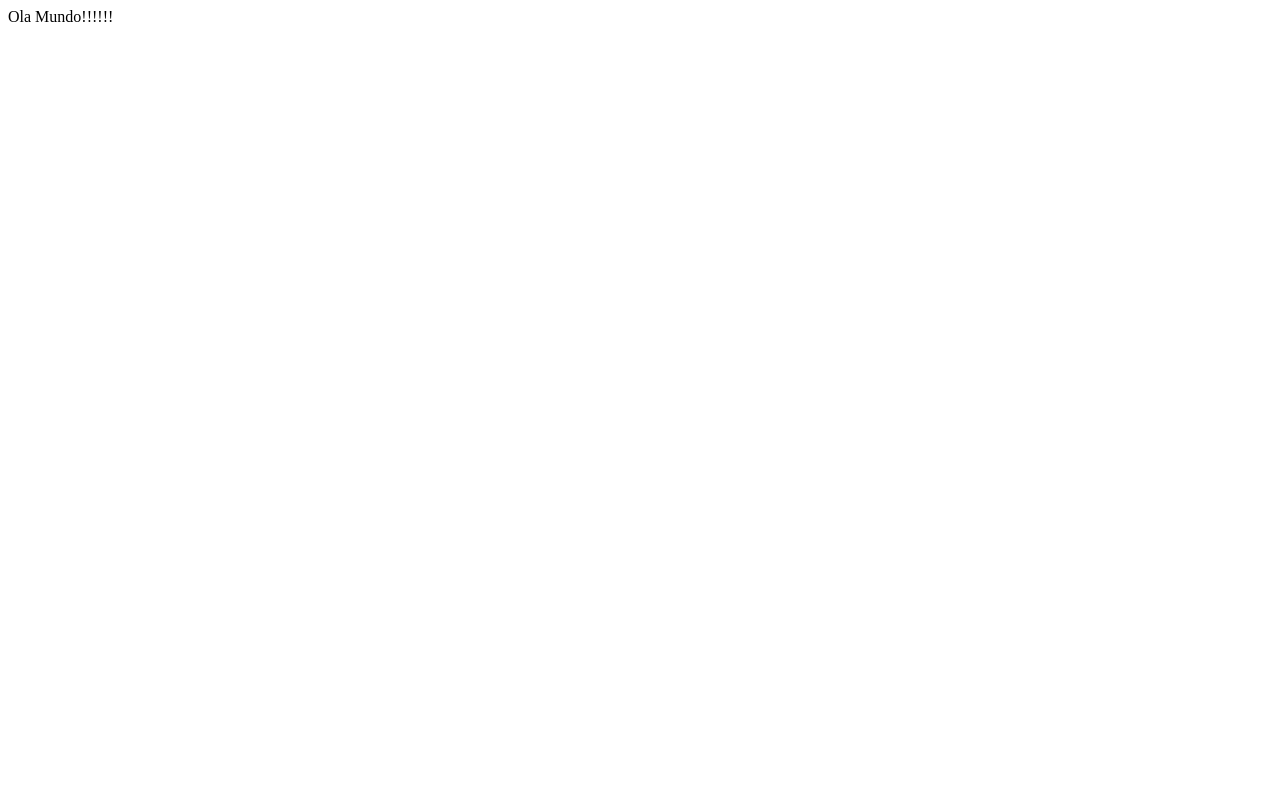
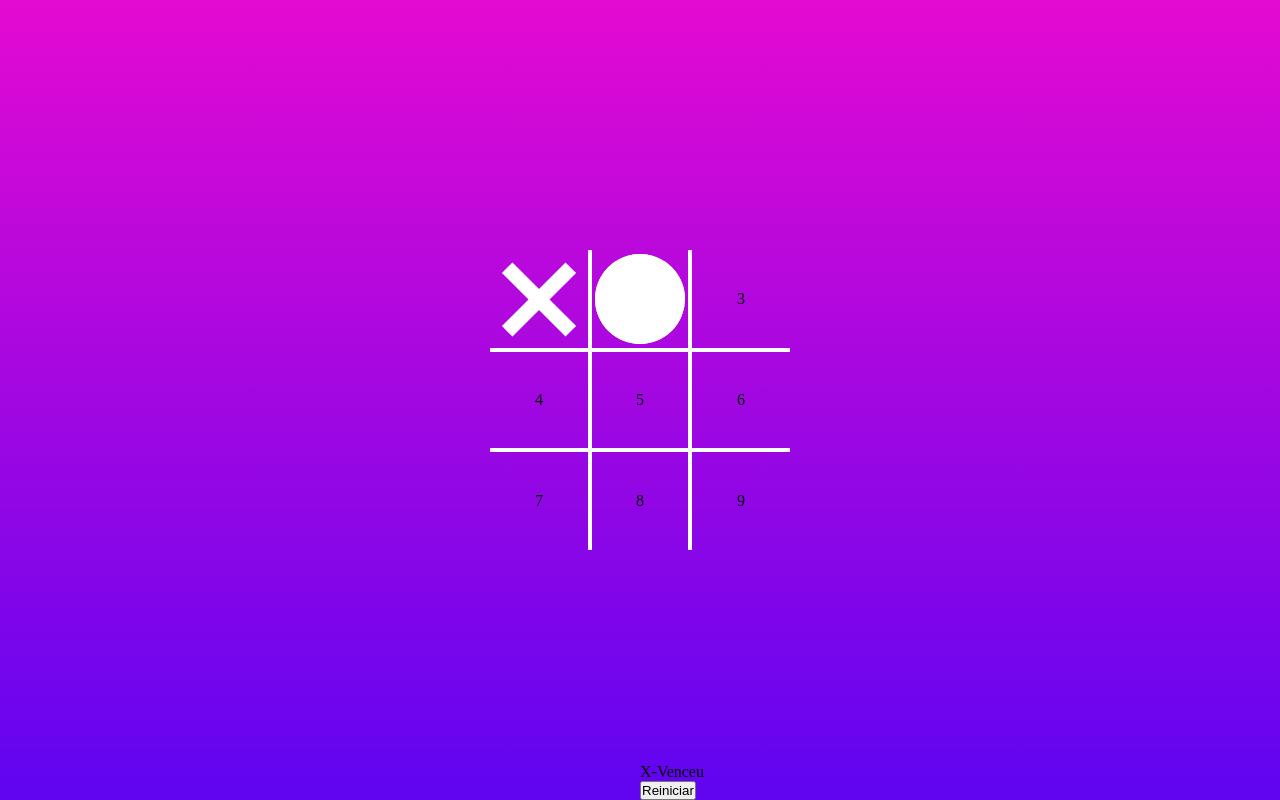
Before and after one commit to Willianson5522/jogoDoVeio, a plain HTML site: page index.html in a window 1280 px wide. Drawn offline with Linux system fonts and the light colour scheme.

Commit message:
Style CSS

```diff
--- a/index.html
+++ b/index.html
@@ -1,12 +1,37 @@
 <!DOCTYPE html>
-<html lang="en">
+<html lang="pt-br">
+
 <head>
     <meta charset="UTF-8">
-    <meta http-equiv="X-UA-Compatible" content="IE=edge">
-    <meta name="viewport" content="width=device-width, initial-scale=1.0">
+    <meta name="viewport" content="width=device-width, initial-scale=0.0">
+    <link rel="stylesheet" type="text/css" href="/style.css">
     <title>Document</title>
 </head>
+
 <body>
-    Ola Mundo!!!!!!
+
+    <div class="board">
+        <div class="cell x" data-cell>1</div>
+        <div class="cell circle" data-cell>2</div>
+        <div class="cell" data-cell>3</div>
+        <div class="cell" data-cell>4</div>
+        <div class="cell" data-cell>5</div>
+        <div class="cell" data-cell>6</div>
+        <div class="cell" data-cell>7</div>
+        <div class="cell" data-cell>8</div>
+        <div class="cell" data-cell>9</div>
+    </div>
+
+
+
+    <div class="msgVitoria" data-winning-msg>
+        <p>X-Venceu</p>
+
+        <button>Reiniciar</button>
+
+    </div>
+
+
 </body>
+
 </html>
--- a/style.css
+++ b/style.css
@@ -0,0 +1,111 @@
+* {
+    box-sizing: border-box;
+    margin: 0;
+    padding: 0;
+}
+
+body {
+    height: 100vh;
+    width: 100vw;
+    background: linear-gradient(
+        180deg,
+        rgb(228, 10, 210) 0%,
+        rgb(95, 4, 241) 100%
+    );
+}
+
+.board {
+    display: grid;
+    width: 100%;
+    height: 100%;
+    justify-content: center;
+    align-content: center;
+    justify-items: center;
+    align-items: center;
+    grid-template-columns: repeat(3, auto);
+}
+
+.cell {
+    width: 100px;
+    height: 100px;
+    border: 2px solid #fff;
+    display: flex;
+    justify-content: center;
+    align-items: center;
+}
+
+.cell.x,
+.cell.circle {
+    cursor: not-allowed;
+}
+
+.cell:nth-child(1),
+.cell:nth-child(2),
+.cell:nth-child(3) {
+    border-top: none;
+}
+
+.cell:nth-child(7),
+.cell:nth-child(8),
+.cell:nth-child(9) {
+    border-bottom: none;
+}
+
+.cell:nth-child(1),
+.cell:nth-child(4),
+.cell:nth-child(7) {
+    border-left: none;
+}
+
+.cell:nth-child(3),
+.cell:nth-child(6),
+.cell:nth-child(9) {
+    border-right: none;
+}
+
+.msgVitoria {
+    position: absolute;
+    bottom: 0;
+    margin-left: 50%;
+}
+
+/* X */
+
+.cell.x::before,
+.cell.x::after {
+    content: "";
+    height: calc(100px * 0.15);
+    width: calc(100px * 0.9);
+    background-color: #fff;
+    position: absolute;
+}
+
+.cell.x::before {
+    transform: rotate(45deg);
+}
+
+.cell.x::after {
+    transform: rotate(-45deg);
+}
+
+
+/* Circle */
+
+
+.cell.circle::before,
+.cell.circle::after {
+    content: "";
+    height: calc(100px * 0.9);
+    width: calc(100px * 0.9);
+    background-color: #fff;
+    border-radius: 50%;
+    position: absolute;
+}
+
+.cell.circle::before {
+    transform: rotate(45deg);
+}
+
+.cell.circle::after {
+    transform: rotate(-45deg);
+}
```
